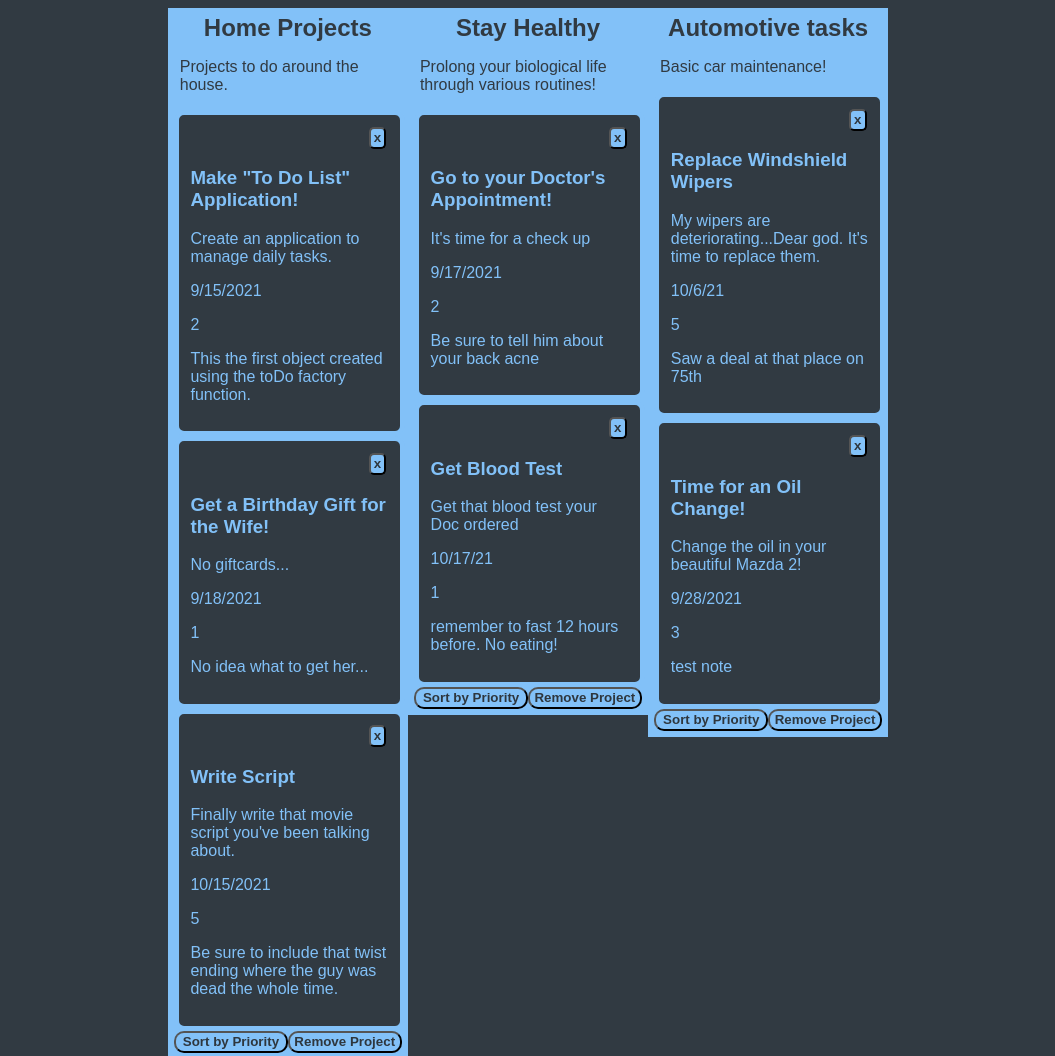
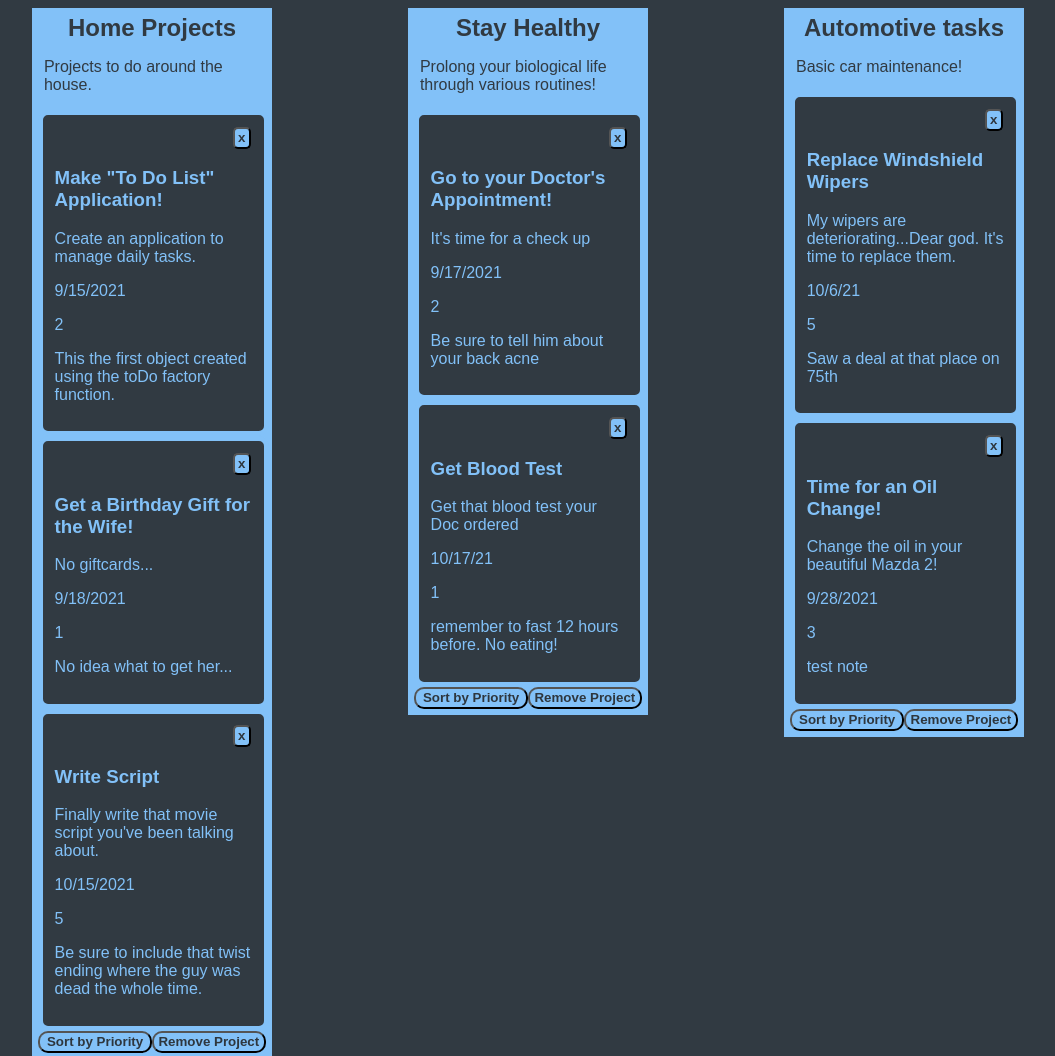
Before and after one commit to dstock3/toDoList, a website built with webpack: page dist/index.html in a window 1280 px wide. Shown: the top 1056 px of the page, without its empty margins (112-1167 px from the left). Built offline with nearby package versions, Linux system fonts and the light colour scheme.

Commit message:
Added remove task method.

```diff
--- a/src/index.js
+++ b/src/index.js
@@ -1,7 +1,7 @@
 import './style.css';
 
 const project = (title, description) => {
-  return { title, description}
+  return { title, description }
 };
 
 const homeProjects = project(
@@ -110,7 +110,7 @@ function removeTask(parent) {
   let removeTask = elementBuilder("button", "remove-task", parent)
   removeTask.textContent = "x";
   parent.addEventListener("click", parent.remove)
-}
+};
 
 function toDoBuilder(task, parent) {
   let elementArray = [];
@@ -141,7 +141,7 @@ const projectHeader = (project, parent) => {
   projectDesc.textContent = project.description;
 
   return projectElement
-}
+};
 
 const projectBuilder = (toDoArray, project) => {
 
@@ -156,14 +156,24 @@ const projectBuilder = (toDoArray, project) => {
 
   const deleteList = () => {
     projectElement.remove()
-  }
+  };
+
+  const removeTask = (task) => {
+    for (let i = 0; i < toDoArray.length; i++) {
+      if (task === toDoArray[i]) {
+        toDoArray.splice(i, 1);
+      };
+    };
+
+    return toDoArray
+  };
 
   const sortByPriority = () => {
     let sortedArray = toDoArray.sort((firstItem, secondItem) => firstItem.priority - secondItem.priority);
     return sortedArray
   };
 
-  return { projectElement, objArray, sortByPriority, deleteList }
+  return { projectElement, objArray, removeTask, sortByPriority, deleteList }
 };
 
 const buttons = (set) => {
@@ -181,7 +191,7 @@ const buttons = (set) => {
       set.deleteList()
       let sortedProject = projectBuilder(sortedArray, project)
       buttons(sortedProject)
-    }
+    };
 
     sort.addEventListener("click", newProjectSet)
   })();
@@ -205,3 +215,5 @@ let projectArray = [newProject, secondProject, thirdProject];
 for (let i = 0; i < projectArray.length; i++) {
   buttons(projectArray[i])
 }
+
+console.log(newProject.removeTask(toDoItem))
--- a/src/style.css
+++ b/src/style.css
@@ -3,7 +3,7 @@ body {
     color: rgb(187, 220, 248);
     display: flex;
     flex-direction: row;
-    justify-content: center;
+    justify-content: space-evenly;
     font-family: 'Ubuntu', sans-serif;
 }
 
```
Also changed, not shown: dist/index.bundle.js, 1 other file.
